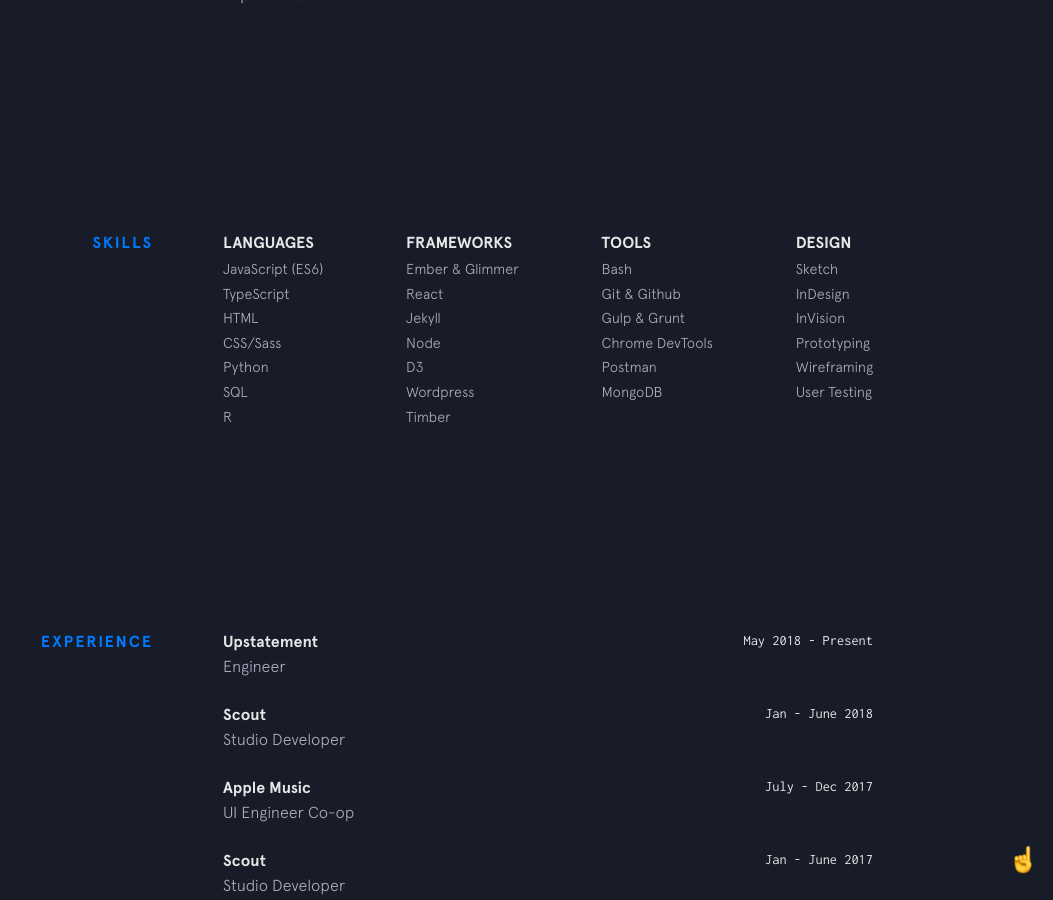
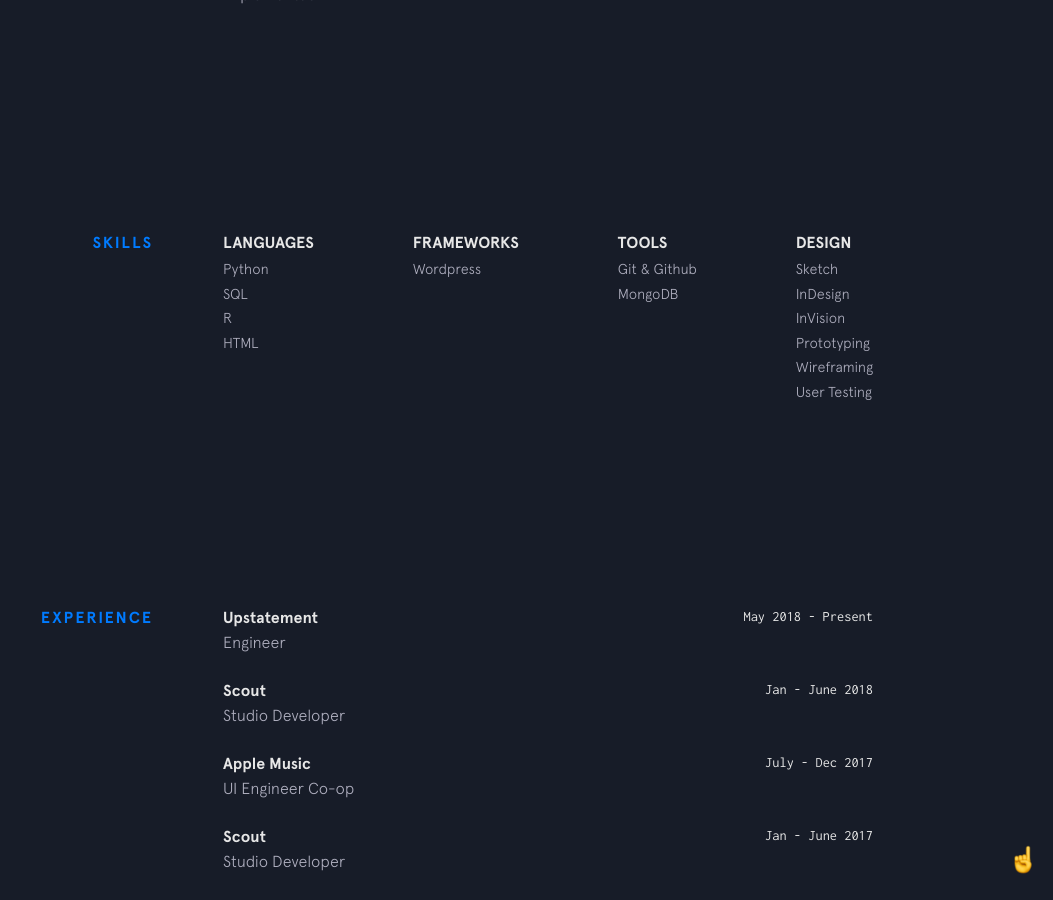
Before and after one commit to harper-he/harper-he.github.io, a Jekyll site: the page built from index.html, in a window 1280 px wide and 900 px high, scrolled down 1386 px. Shown: the whole window, without its empty margins (227-1280 px from the left). Built offline with Jekyll 4.4.1, drawn with Linux system fonts in a browser that asks for light colours; nearby versions of some CDN libraries.

Commit message:
Update skills.yml

```diff
--- a/_data/skills.yml
+++ b/_data/skills.yml
@@ -1,27 +1,16 @@
 languages:
-  - item: JavaScript (ES6)
-  - item: TypeScript
-  - item: HTML
-  - item: CSS/Sass
   - item: Python
   - item: SQL
   - item: R
+  - item: HTML
+
 
 frameworks:
-  - item: Ember & Glimmer
-  - item: React
-  - item: Jekyll
-  - item: Node
-  - item: D3
   - item: Wordpress
-  - item: Timber
+
 
 tools:
-  - item: Bash
   - item: Git & Github
-  - item: Gulp & Grunt
-  - item: Chrome DevTools
-  - item: Postman
   - item: MongoDB
 
 design:
```
